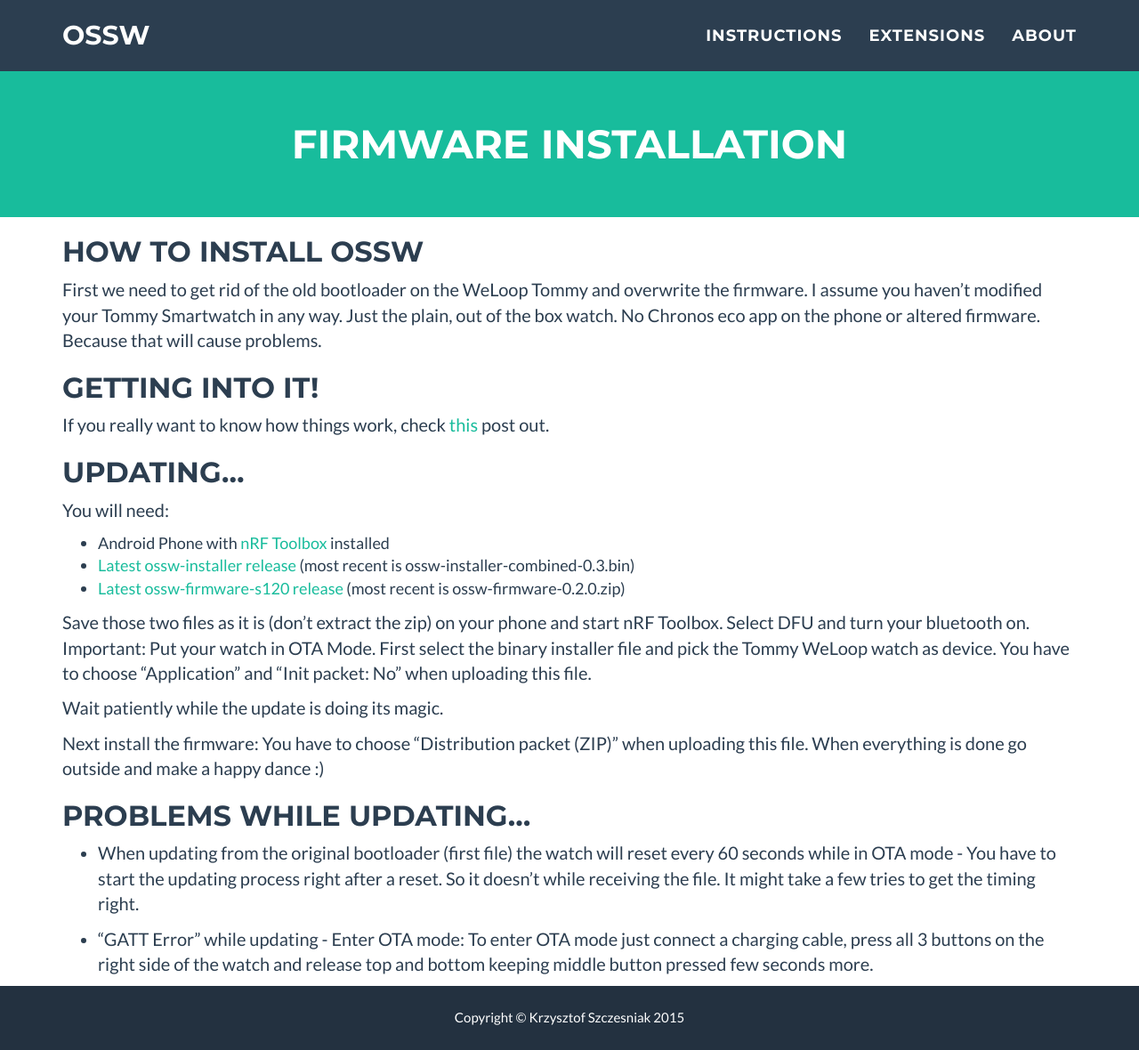
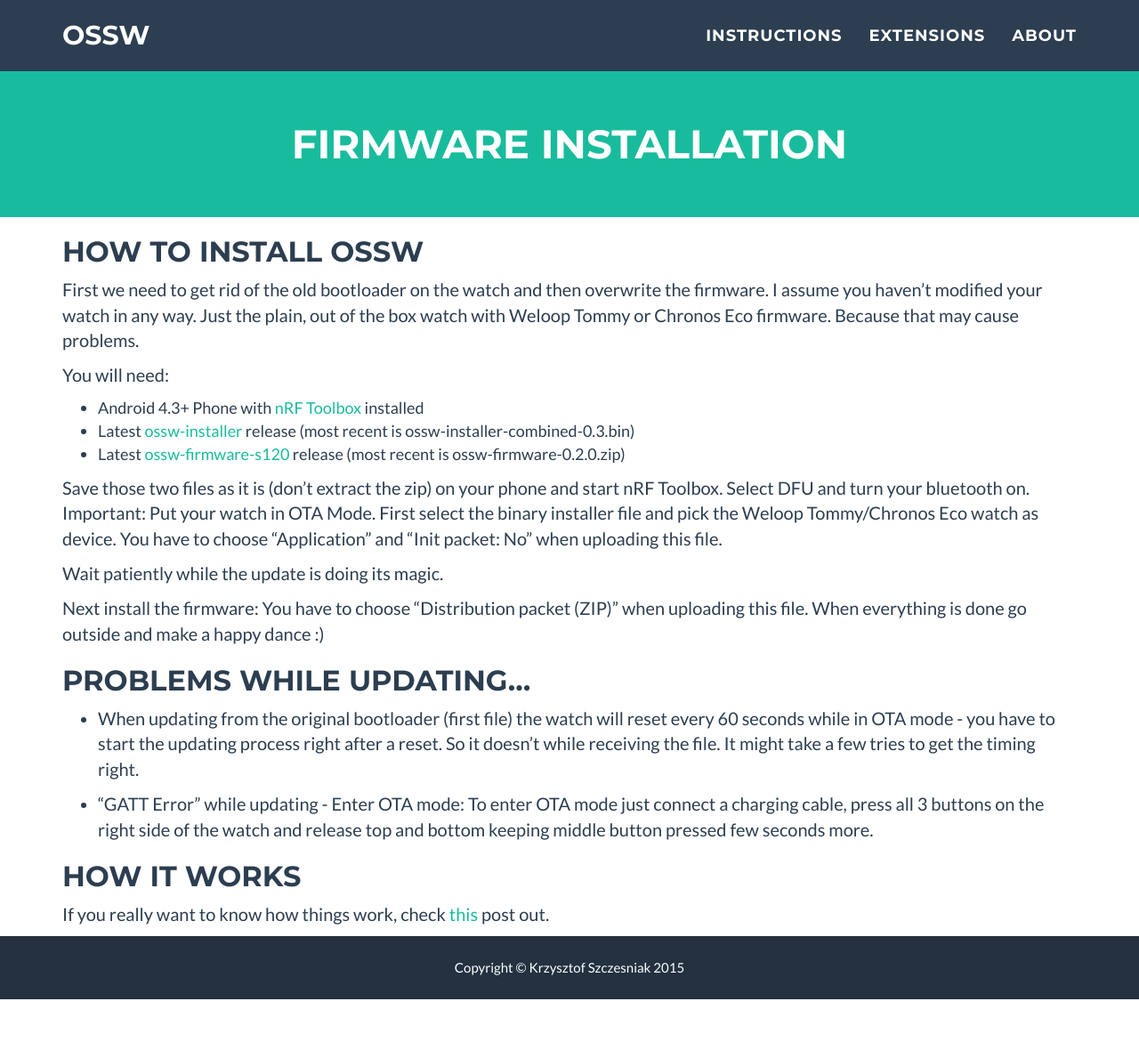
Before and after one commit to ossw/ossw.github.io, a Jekyll site: the page built from _instructions/01-ossw-firmware-installation.md, in a window 1280 px wide and 1180 px high. Shown: the whole window at 89% size. Built offline with Jekyll 4.4.1, drawn with Linux system fonts in a browser that asks for light colours.

Commit message:
small fixes and info about access to beta release

```diff
--- a/_instructions/01-ossw-firmware-installation.md
+++ b/_instructions/01-ossw-firmware-installation.md
@@ -7,21 +7,15 @@
 
 ##How to install OSSW
 
-First we need to get rid of the old bootloader on the WeLoop Tommy and overwrite the firmware. I assume you haven't modified your Tommy Smartwatch in any way. Just the plain, out of the box watch. No Chronos eco app on the phone or altered firmware. Because that will cause problems.
-
-##Getting into it!
-
-If you really want to know how things work, check [this](https://hackaday.io/project/4510/log/16559-softdevicebootloader-installation-internals) post out.
-
-##Updating...
+First we need to get rid of the old bootloader on the watch and then overwrite the firmware. I assume you haven't modified your watch in any way. Just the plain, out of the box watch with Weloop Tommy or Chronos Eco firmware. Because that may cause problems.
 
 You will need:
 
-- Android Phone with [nRF Toolbox](https://play.google.com/store/apps/details?id=no.nordicsemi.android.nrftoolbox&hl=en) installed
-- [Latest ossw-installer release](https://github.com/ossw/ossw-installer/releases) (most recent is ossw-installer-combined-0.3.bin)
-- [Latest ossw-firmware-s120 release](https://github.com/ossw/ossw-firmware-s120/releases) (most recent is ossw-firmware-0.2.0.zip)
+- Android 4.3+ Phone with [nRF Toolbox](https://play.google.com/store/apps/details?id=no.nordicsemi.android.nrftoolbox&hl=en) installed
+- Latest [ossw-installer](https://github.com/ossw/ossw-installer/releases) release (most recent is ossw-installer-combined-0.3.bin)
+- Latest [ossw-firmware-s120](https://github.com/ossw/ossw-firmware-s120/releases) release (most recent is ossw-firmware-0.2.0.zip)
 
-Save those two files as it is (don't extract the zip) on your phone and start nRF Toolbox. Select DFU and turn your bluetooth on. Important: Put your watch in OTA Mode. First select the binary installer file and pick the Tommy WeLoop watch as device. You have to choose "Application" and "Init packet: No" when uploading this file.
+Save those two files as it is (don't extract the zip) on your phone and start nRF Toolbox. Select DFU and turn your bluetooth on. Important: Put your watch in OTA Mode. First select the binary installer file and pick the Weloop Tommy/Chronos Eco watch as device. You have to choose "Application" and "Init packet: No" when uploading this file.
 
 Wait patiently while the update is doing its magic.
 
@@ -29,6 +23,10 @@
 
 ##Problems while updating...
 
-- When updating from the original bootloader (first file) the watch will reset every 60 seconds while in OTA mode - You have to start the updating process right after a reset. So it doesn't while receiving the file. It might take a few tries to get the timing right.
+- When updating from the original bootloader (first file) the watch will reset every 60 seconds while in OTA mode - you have to start the updating process right after a reset. So it doesn't while receiving the file. It might take a few tries to get the timing right.
 
 - "GATT Error" while updating - Enter OTA mode: To enter OTA mode just connect a charging cable, press all 3 buttons on the right side of the watch and release top and bottom keeping middle button pressed few seconds more.
+
+##How it works
+
+If you really want to know how things work, check [this](https://hackaday.io/project/4510/log/16559-softdevicebootloader-installation-internals) post out.
```
Also changed, not shown: _instructions/02-ossw-android-application.md (+5 -1 lines).
